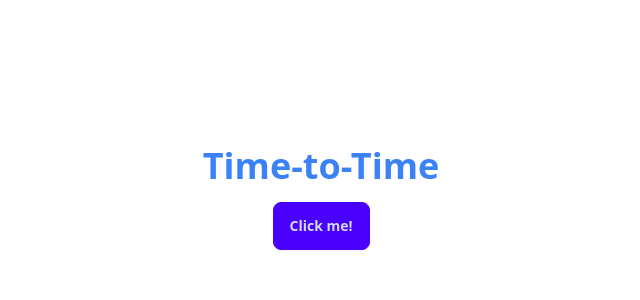
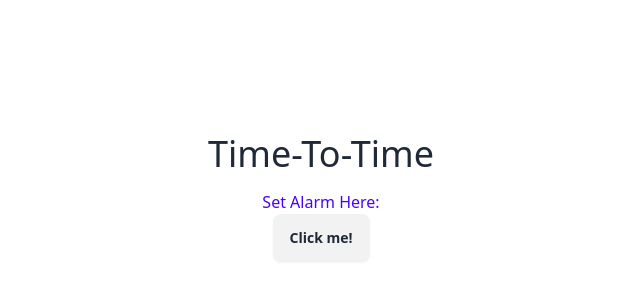
Before and after one commit to SimonThor12/timer-alarm-app, a React (Vite) app: page / in a window 1280 px wide. Shown: the part 202-502 px from the top of the page, without its empty margins (319-959 px from the left). Built offline with nearby package versions, Linux system fonts and the light colour scheme.

Commit message:
renaming new component

```diff
--- a/src/App.tsx
+++ /dev/null
@@ -1,14 +0,0 @@
-function App() {
-  return (
-    <>
-      <div className="flex flex-col items-center justify-center min-h-screen bg-black-100">
-        <h1 className="text-4xl font-bold text-center text-blue-500">
-          Time-to-Time
-        </h1>
-        <button className="btn btn-primary mt-4">Click me!</button>
-      </div>
-    </>
-  );
-}
-
-export default App;
--- /dev/null
+++ b/src/Timer.tsx
@@ -0,0 +1,15 @@
+import TimerSetter from "./TimerSetter.tsx";
+
+function Timer() {
+  return (
+    <>
+      <div className="flex flex-col items-center justify-center min-h-screen bg-black-100">
+        <h1 className="text-4xl text-center">Time-To-Time</h1>
+        <TimerSetter />
+        <button className="btn">Click me!</button>
+      </div>
+    </>
+  );
+}
+
+export default Timer;
--- /dev/null
+++ b/src/TimerSetter.tsx
@@ -0,0 +1,10 @@
+function TimerSetter() {
+  return (
+    <>
+      <p className="text-primary mt-4">Set Alarm Here:</p>
+
+    </>
+  );
+}
+
+export default TimerSetter;
--- a/src/main.tsx
+++ b/src/main.tsx
@@ -1,10 +1,10 @@
-import { StrictMode } from 'react'
-import { createRoot } from 'react-dom/client'
-import App from './App.tsx'
-import './index.css'
+import { StrictMode } from "react";
+import { createRoot } from "react-dom/client";
+import Timer from "./Timer.tsx";
+import "./index.css";
 
-createRoot(document.getElementById('root')!).render(
+createRoot(document.getElementById("root")!).render(
   <StrictMode>
-    <App />
-  </StrictMode>,
-)
+    <Timer />
+  </StrictMode>
+);
--- a/tailwind.config.js
+++ b/tailwind.config.js
@@ -5,4 +5,15 @@ export default {
     extend: {},
   },
   plugins: [require("daisyui")],
+
+  daisyui: {
+    themes: false, // false: only light + dark | true: all themes | array: specific themes like this ["light", "dark", "cupcake"]
+    darkTheme: "dark", // name of one of the included themes for dark mode
+    base: true, // applies background color and foreground color for root element by default
+    styled: true, // include daisyUI colors and design decisions for all components
+    utils: true, // adds responsive and modifier utility classes
+    prefix: "", // prefix for daisyUI classnames (components, modifiers and responsive class names. Not colors)
+    logs: true, // Shows info about daisyUI version and used config in the console when building your CSS
+    themeRoot: ":root", // The element that receives theme color CSS variables
+  },
 };
```
Also changed, not shown: src/App.css (deleted).
